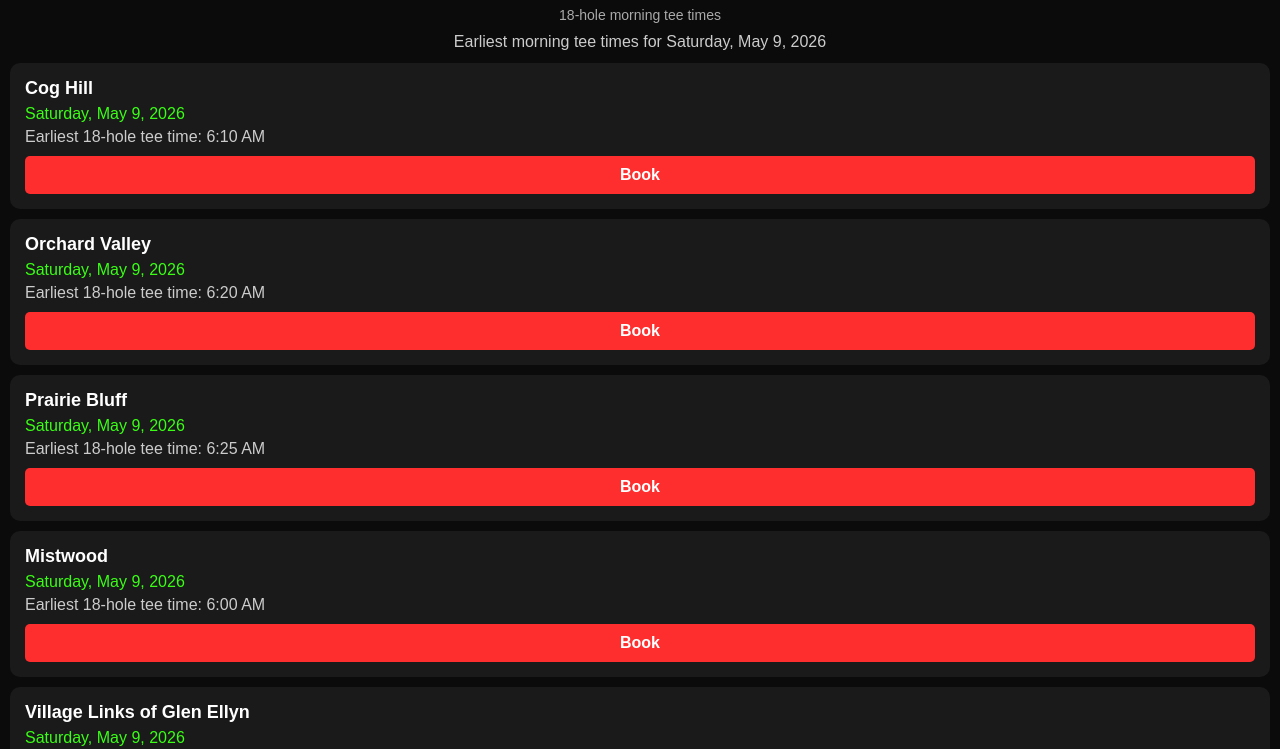
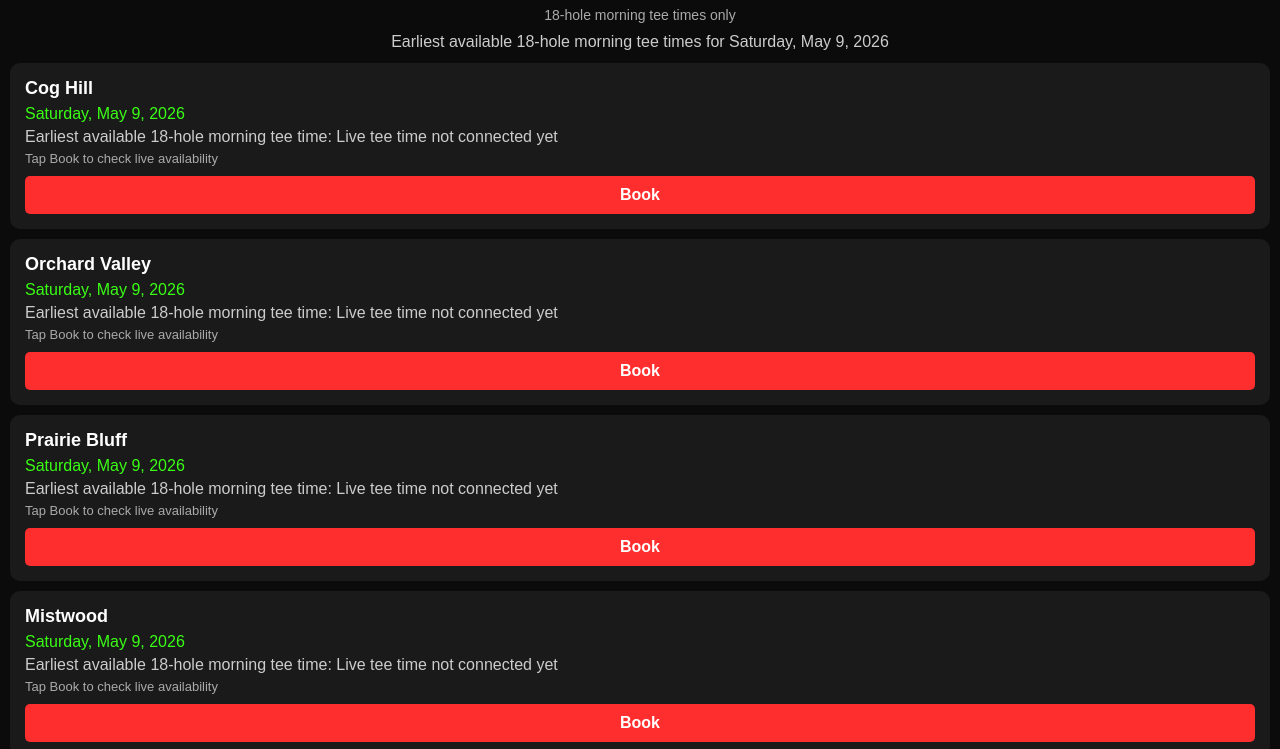
Before and after one commit to samsons281/Juiced-Golf-Tee-Times, a plain HTML site: page index.html in a window 1280 px wide. Shown: the part 49-798 px from the top of the page. Drawn offline with Linux system fonts and the light colour scheme.

Commit message:
Update index.html

```diff
--- a/index.html
+++ b/index.html
@@ -6,12 +6,13 @@
 <style>
 body { margin:0; font-family:Arial; background:#0b0b0b; color:white; }
 .header { text-align:center; padding:20px 20px 8px; font-size:24px; color:#39FF14; font-weight:bold; }
-.subheader { text-align:center; color:#ccc; margin-bottom:12px; }
+.subheader { text-align:center; color:#ccc; margin-bottom:12px; padding:0 12px; }
 .note { text-align:center; color:#aaa; margin-bottom:10px; font-size:14px; }
 .card { background:#1a1a1a; margin:10px; padding:15px; border-radius:10px; }
 .course { font-size:18px; font-weight:bold; }
 .date { color:#39FF14; margin-top:6px; }
 .time { color:#ccc; margin:5px 0; }
+.status { color:#aaa; font-size:13px; margin-top:4px; }
 .button { background:#ff2e2e; padding:10px; border-radius:5px; text-align:center; margin-top:10px; }
 .button a { color:white; text-decoration:none; font-weight:bold; display:block; }
 </style>
@@ -19,31 +20,40 @@
 <body>
 
 <div class="header">Juiced Golf Tee Times</div>
-<div class="note">18-hole morning tee times</div>
+<div class="note">18-hole morning tee times only</div>
 <div class="subheader" id="subheader"></div>
 <div id="courses"></div>
 
 <script>
+/*
+LIVE TEE TIME NOTE:
+GitHub Pages cannot scrape tee-time sites directly.
+To make this truly live, replace API_URL below with your backend scraper URL.
+Example:
+const API_URL = "https://your-backend.onrender.com/api/tee-times";
+*/
+const API_URL = "";
+
 const courses = [
-  ["Cog Hill", "6:10 AM", "https://coghillgolf.com/"],
-  ["Orchard Valley", "6:20 AM", "https://www.orchardvalleygolf.com/"],
-  ["Prairie Bluff", "6:25 AM", "https://prairiebluffgc.com/"],
-  ["Mistwood", "6:00 AM", "https://www.mistwoodgc.com/"],
-  ["Village Links of Glen Ellyn", "6:30 AM", "https://www.villageofglenellyn.org/"],
-  ["The Preserve at Oak Meadows", "6:20 AM", "https://preserveatoakmeadows.com/"],
-  ["Maple Meadows", "6:15 AM", "https://maplemeadowsgolf.com/"],
-  ["Arrowhead", "6:30 AM", "https://arrowheadgolfclub.org/"],
-  ["Prairie Landing", "6:20 AM", "https://prairielanding.com/"],
-  ["The Sanctuary", "6:25 AM", "https://sanctuarygolfcourse.com/"],
-  ["George Dunne", "6:10 AM", "https://fpdcc.com/"],
-  ["Wedgewood Golf Course", "6:20 AM", "https://wedgewoodgc.com/"],
-  ["Naperbrook GC", "6:10 AM", "https://www.napervilleparks.org/golfnaperbrook"],
-  ["Springbrook GC", "6:15 AM", "https://www.napervilleparks.org/golfspringbrook"],
-  ["Bolingbrook Golf Club", "6:30 AM", "https://www.bolingbrookgolfclub.com/"],
-  ["Broken Arrow GC", "6:25 AM", "https://brokenarrowgolf.com/"],
-  ["Phillips Park GC", "6:20 AM", "https://www.aurora-il.org/"],
-  ["Blackberry Oaks GC", "6:30 AM", "https://golfblackberryoaks.com/"],
-  ["Bliss Creek GC", "6:35 AM", "https://blisscreekgolfclub.com/"]
+  ["Cog Hill", "https://coghillgolf.com/"],
+  ["Orchard Valley", "https://www.orchardvalleygolf.com/"],
+  ["Prairie Bluff", "https://prairiebluffgc.com/"],
+  ["Mistwood", "https://www.mistwoodgc.com/"],
+  ["Village Links of Glen Ellyn", "https://villagelinksgolf.com"],
+  ["The Preserve at Oak Meadows", "https://dupagegolf.com/oak-meadows/"],
+  ["Maple Meadows", "https://dupagegolf.com/maple-meadows-closed-for-renovation/"],
+  ["Arrowhead", "https://arrowheadgolfclub.org/"],
+  ["Prairie Landing", "https://prairielanding.com/"],
+  ["The Sanctuary", "https://sanctuarygolfcourse.com/"],
+  ["George Dunne", "https://georgedunne.forestpreservegolf.com/"],
+  ["Wedgewood Golf Course", "https://golfjoliet.com/"],
+  ["Naperbrook GC", "https://golfnaperville.org/"],
+  ["Springbrook GC", "https://golfnaperville.org/"],
+  ["Bolingbrook Golf Club", "https://www.bolingbrookgolfclub.com/"],
+  ["Broken Arrow GC", "https://www.golfbrokenarrow.com/"],
+  ["Phillips Park GC", "https://www.phillipsparkaurora.com/"],
+  ["Blackberry Oaks GC", "https://blackberryoaks.com/"],
+  ["Bliss Creek GC", "https://www.blisscreekgolf.com/"]
 ];
 
 const today = new Date();
@@ -60,16 +70,50 @@
 });
 
 document.getElementById("subheader").innerText =
-  "Earliest morning tee times for " + dateText;
+  "Earliest available 18-hole morning tee times for " + dateText;
 
-document.getElementById("courses").innerHTML = courses.map(c => `
-  <div class="card">
-    <div class="course">${c[0]}</div>
-    <div class="date">${dateText}</div>
-    <div class="time">Earliest 18-hole tee time: ${c[1]}</div>
-    <div class="button"><a href="${c[2]}" target="_blank">Book</a></div>
-  </div>
-`).join("");
+function renderCourses(liveTimes = {}) {
+  document.getElementById("courses").innerHTML = courses.map(c => {
+    const name = c[0];
+    const link = c[1];
+    const live = liveTimes[name];
+
+    const timeText = live && live.time
+      ? live.time
+      : "Live tee time not connected yet";
+
+    const statusText = live && live.source
+      ? "Pulled live from " + live.source
+      : "Tap Book to check live availability";
+
+    return `
+      <div class="card">
+        <div class="course">${name}</div>
+        <div class="date">${dateText}</div>
+        <div class="time">Earliest available 18-hole morning tee time: ${timeText}</div>
+        <div class="status">${statusText}</div>
+        <div class="button"><a href="${link}" target="_blank">Book</a></div>
+      </div>
+    `;
+  }).join("");
+}
+
+async function loadLiveTimes() {
+  renderCourses();
+
+  if (!API_URL) return;
+
+  try {
+    const res = await fetch(API_URL + "?date=" + encodeURIComponent(nextSaturday.toISOString().slice(0,10)));
+    const data = await res.json();
+    renderCourses(data);
+  } catch (err) {
+    console.error(err);
+    renderCourses();
+  }
+}
+
+loadLiveTimes();
 </script>
 
 </body>
```
